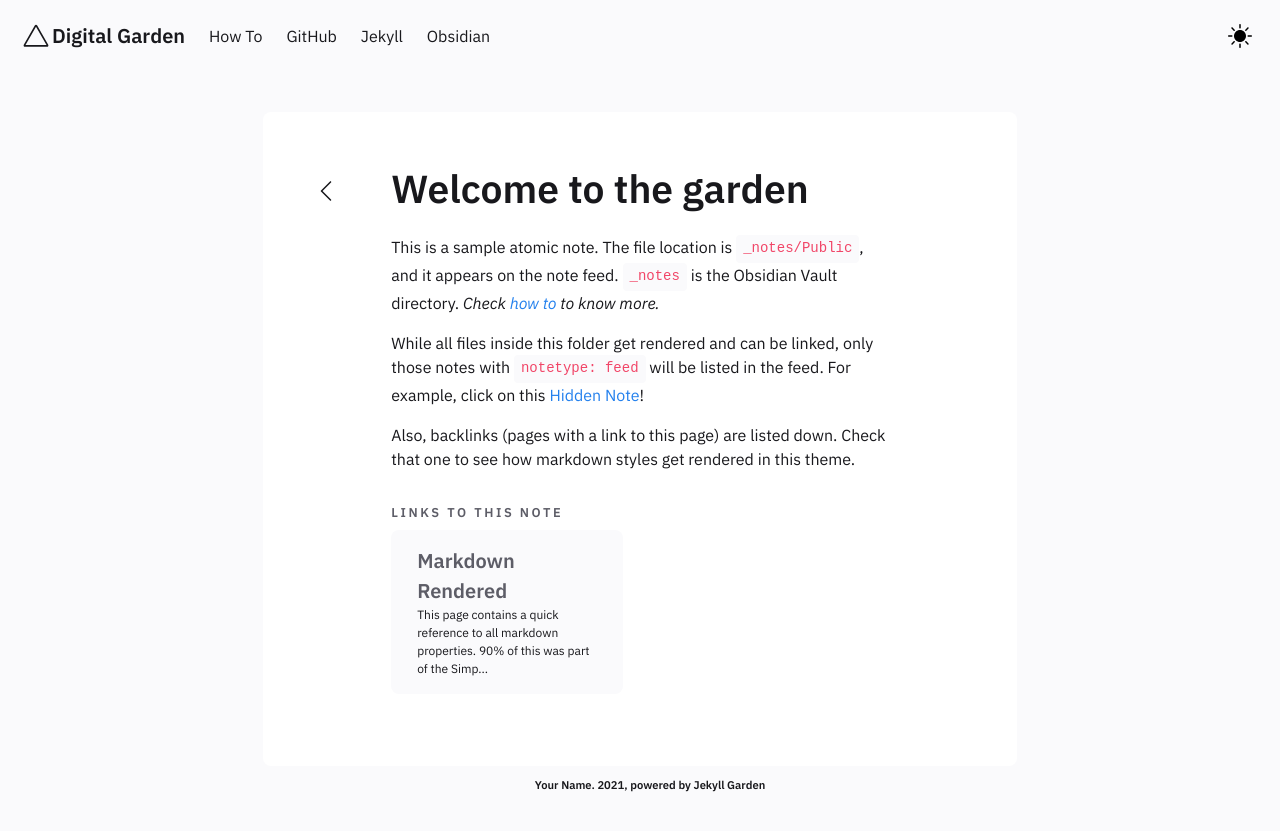
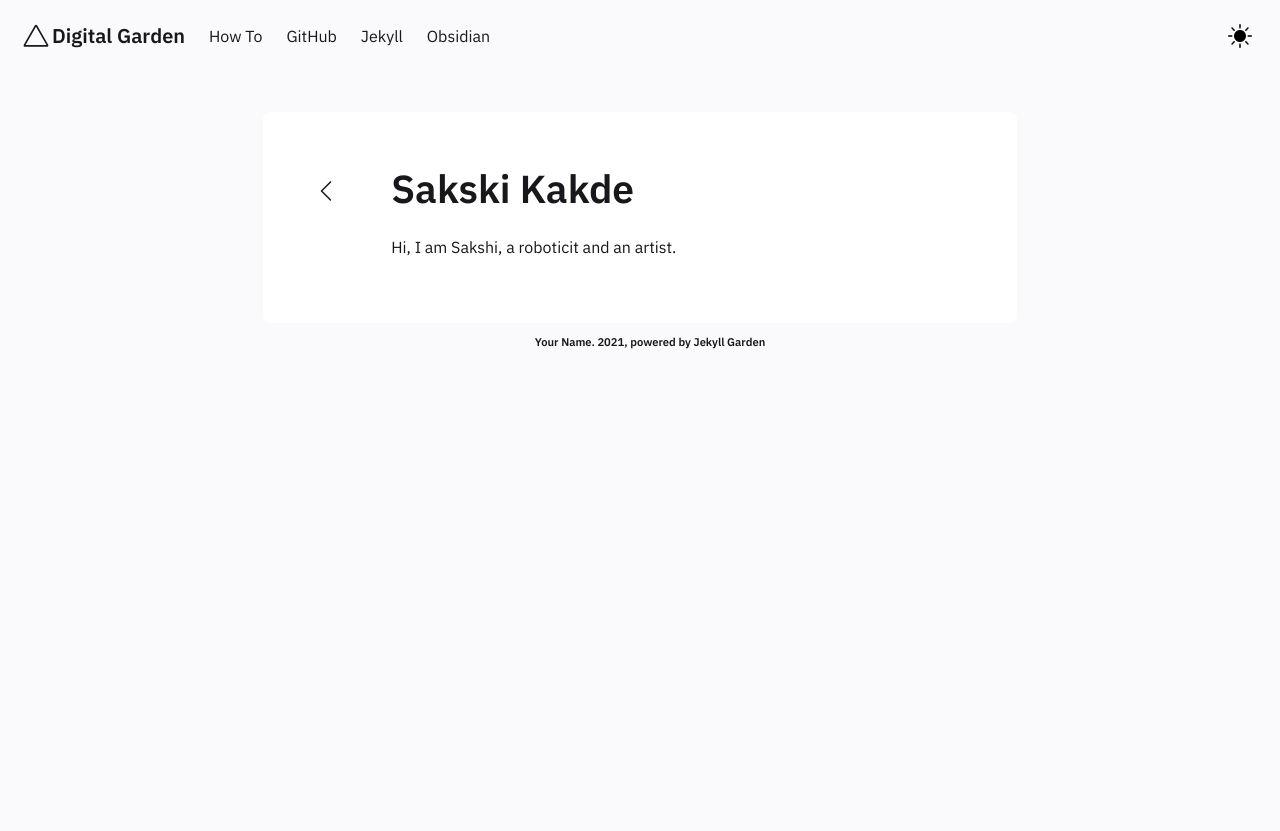
Before and after one commit to Jekyll-Garden/jekyll-garden.github.io, a Jekyll site: the page built from _notes/Public/Welcome to the garden.md, in a window 1280 px wide. Shown: the top 831 px of the page. Built offline with Jekyll 4.4.1, drawn with Linux system fonts in a browser that asks for light colours.

Commit message:
Update Welcome to the garden.md

```diff
--- a/_notes/Public/Welcome to the garden.md
+++ b/_notes/Public/Welcome to the garden.md
@@ -1,11 +1,7 @@
 ---
-title : Welcome to the garden
+title : Sakski Kakde
 notetype : feed
 date : 15-04-2021
 ---
 
-This is a sample atomic note. The file location is `_notes/Public`, and it appears on the note feed. `_notes` is the Obsidian Vault directory. _Check  <a href="../posts/how-to"> how to </a> to know more._
-
-While all files inside this folder get rendered and can be linked, only those notes with `notetype: feed` will be listed in the feed. For example, click on this [[Hidden Note]]!
-
-Also, backlinks (pages with a link to this page) are listed down. Check that one to see how markdown styles get rendered in this theme.
+Hi, I am Sakshi, a roboticit and an artist.
```
